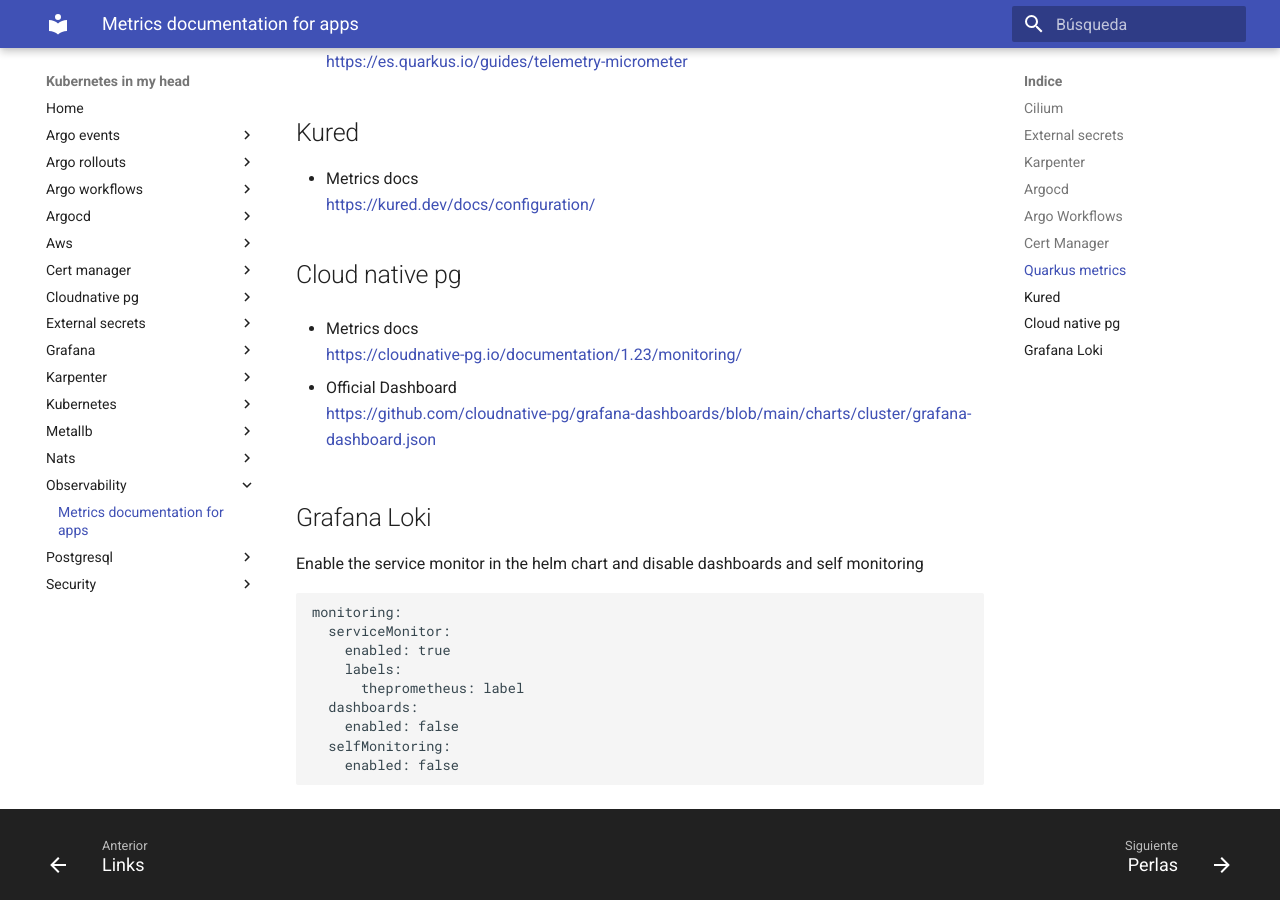
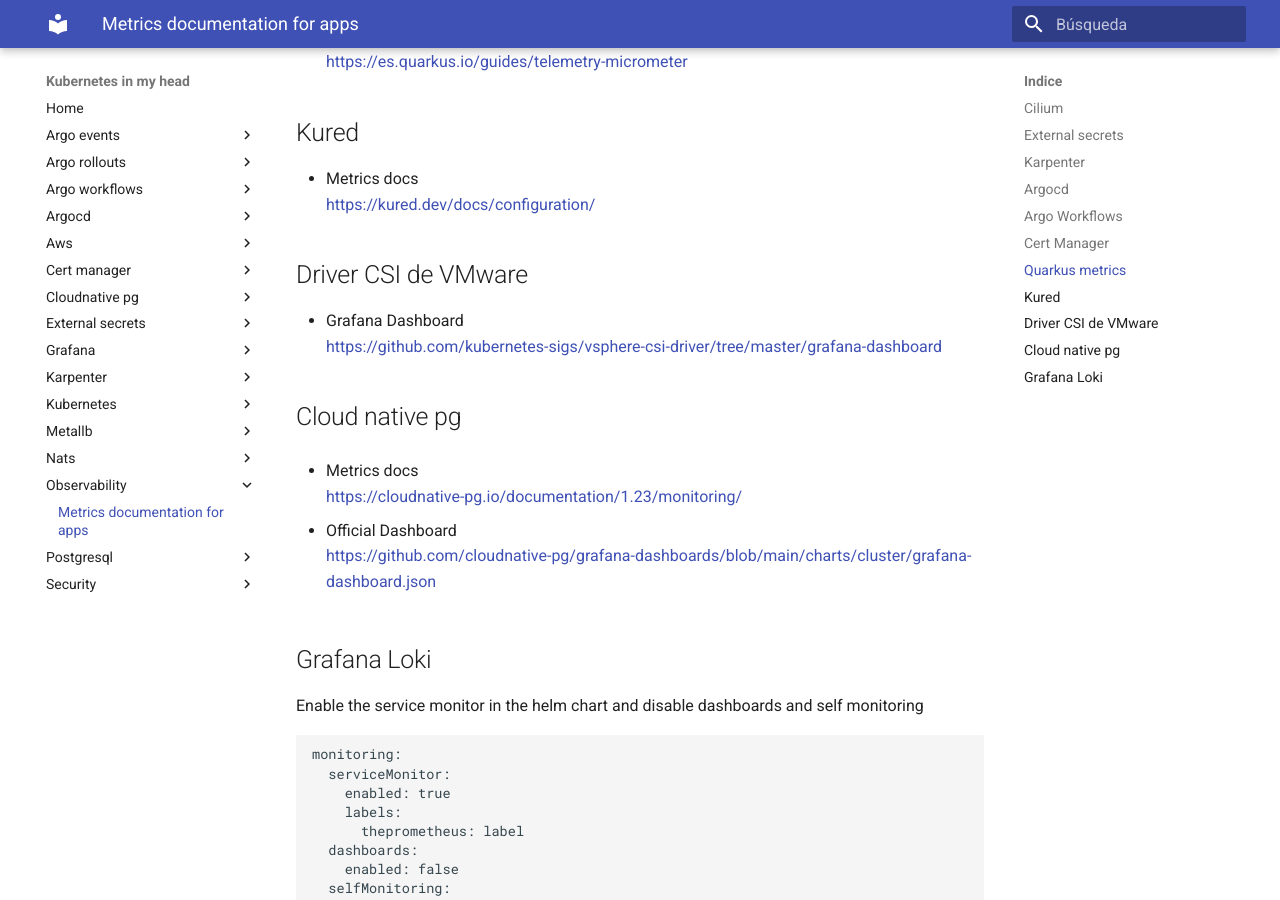
Before and after one commit to jorgelon/kubernetesinmyhead.net, an MkDocs documentation site: the page built from docs/observability/metrics-and-dashboards.md, in a window 1280 px wide and 900 px high, scrolled down 2195 px. Built offline with MkDocs 1.6.1 and Material for MkDocs 9.7.7, drawn with Linux system fonts in a browser that asks for light colours.

Commit message:
add csi vmware

```diff
--- a/docs/observability/metrics-and-dashboards.md
+++ b/docs/observability/metrics-and-dashboards.md
@@ -85,6 +85,11 @@ operator:
 - Metrics docs
 <https://kured.dev/docs/configuration/>
 
+## Driver CSI de VMware
+
+- Grafana Dashboard
+<https://github.com/kubernetes-sigs/vsphere-csi-driver/tree/master/grafana-dashboard>
+
 ## Cloud native pg
 
 - Metrics docs
```
